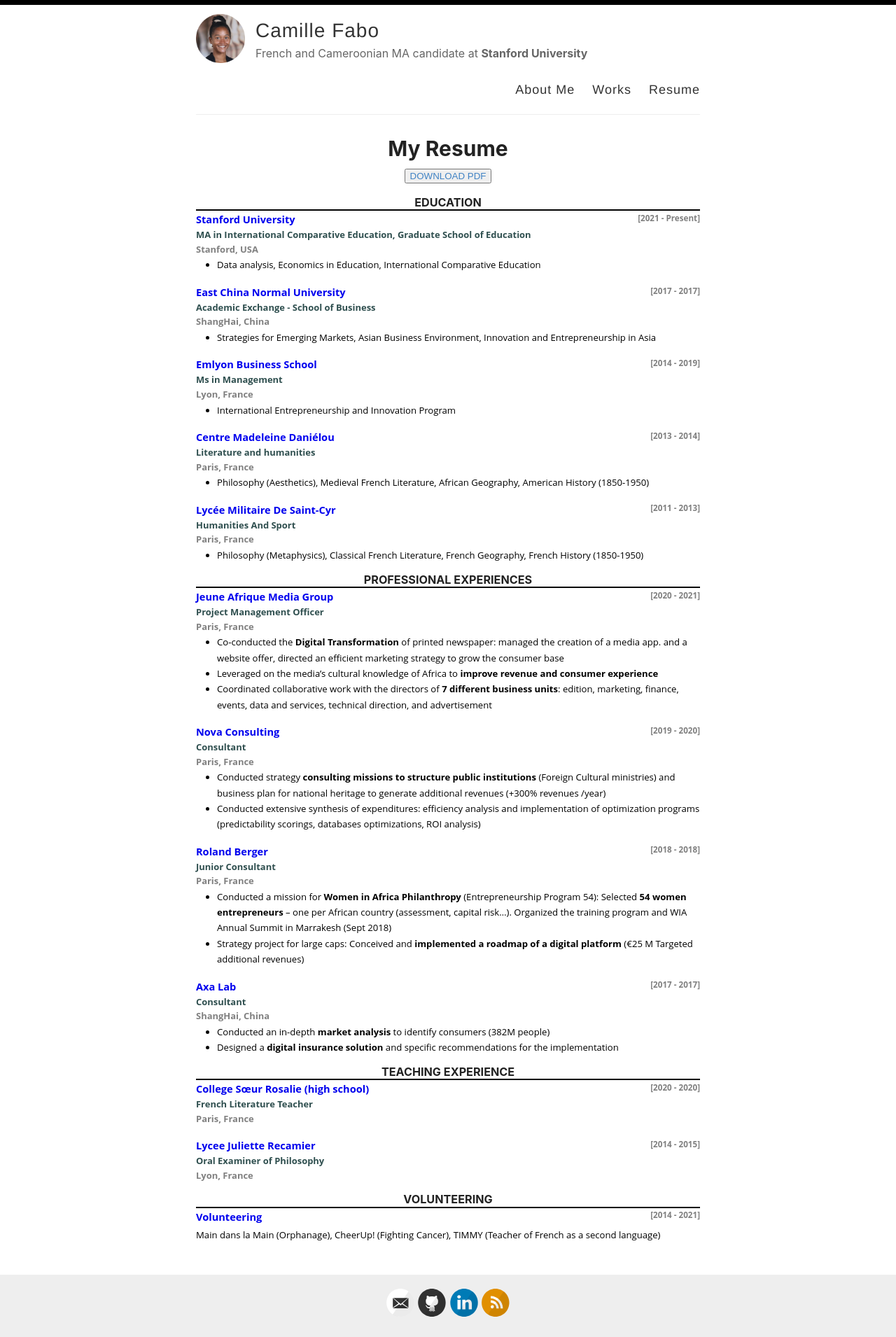
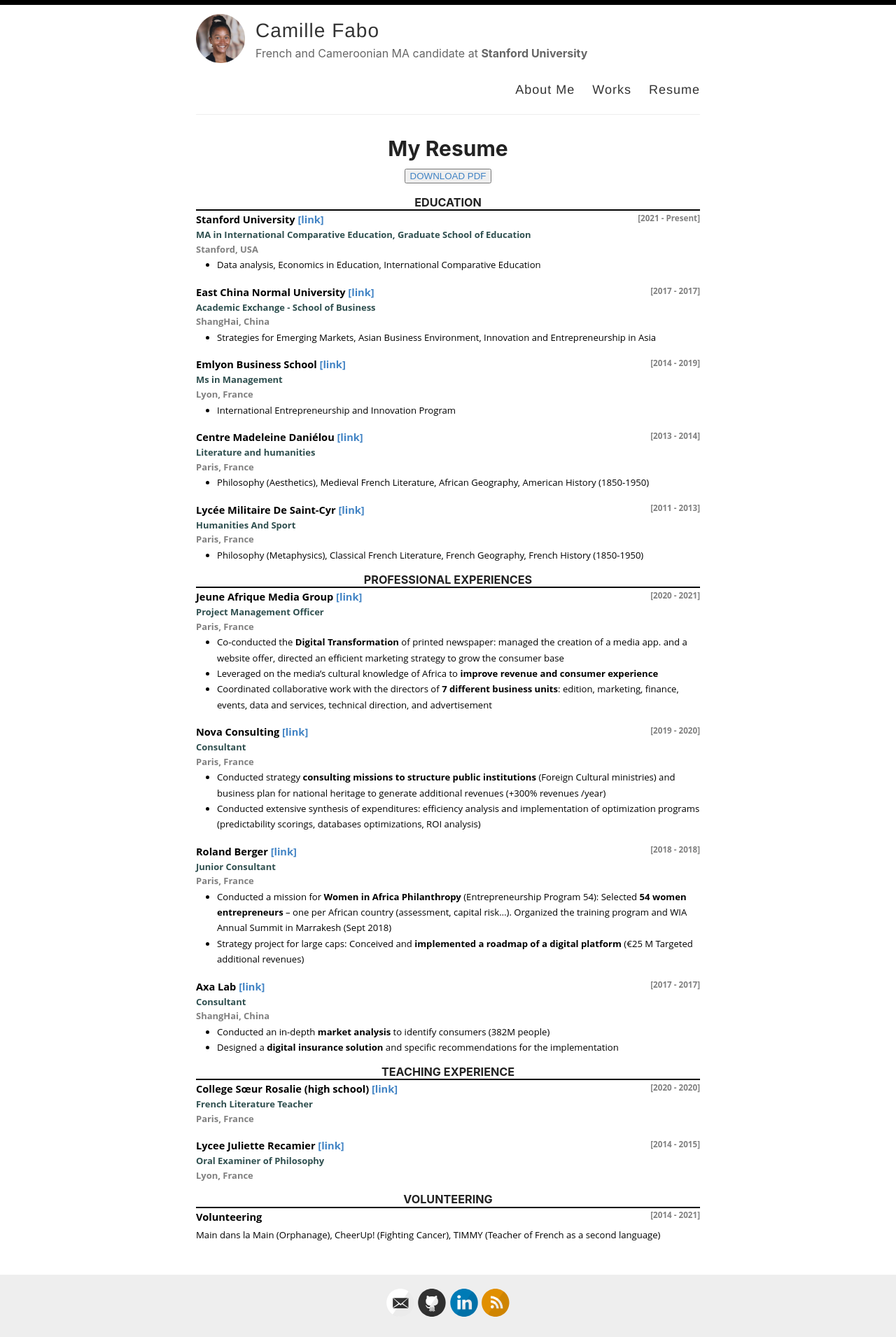
Before and after one commit to Camillefabs/Camillefabs.github.io, a Jekyll site: the page built from _pages/resume.md, in a window 1280 px wide. Shown: the whole page at 70% size. Built offline with Jekyll 4.4.1, drawn with Linux system fonts in a browser that asks for light colours.

Commit message:
modified resume

```diff
--- a/_pages/resume.md
+++ b/_pages/resume.md
@@ -22,11 +22,9 @@
         {% for experience in sorted_experiences %}
           {% if experience.category == category %}
             <article class="resume">
-                  <a href="{{ experience.website}}" {% if experience.website !="" %}target="_blank"{%endif%} style="margin-bottom: -5%; font-size: 1em;">
                     <div style= "display:inline-block;margin-right:10px;">
-                      <h2>{{ experience.title }}</h2>
+                      <h2>{{ experience.title }} {% if experience.website !="" %}<a href="{{ experience.website}}" target="_blank" style="margin-bottom: -5%; font-size: 1em;"> [link]</a> {%endif%}</h2>
                     </div>
-                  </a>
                     <div style= "display: inline-block; float: right; margin-top: .5%;">
                     <h4> [{{ experience.startdate }} - {{ experience.enddate }}]</h4>
                   </div>
--- a/assets/style.scss
+++ b/assets/style.scss
@@ -496,7 +496,7 @@
 
 .resume h2{
   font-family: "Open Sans", sans-serif;
-  color: #0000EE;
+  color: black;
   text-align: left;
   margin-bottom: -2%;
   display: block;
```
